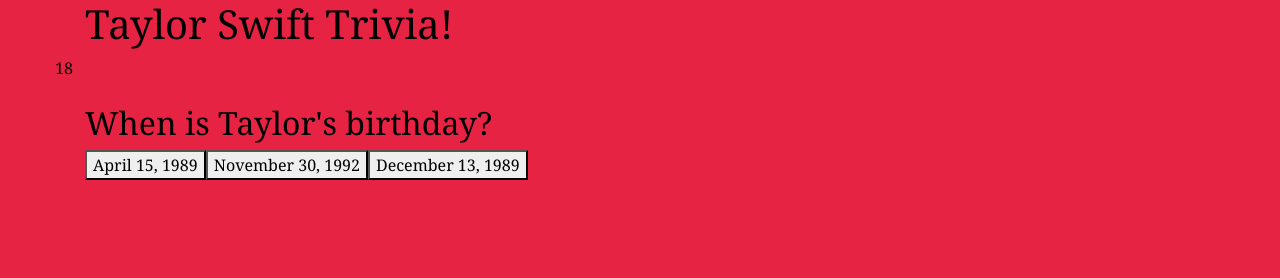
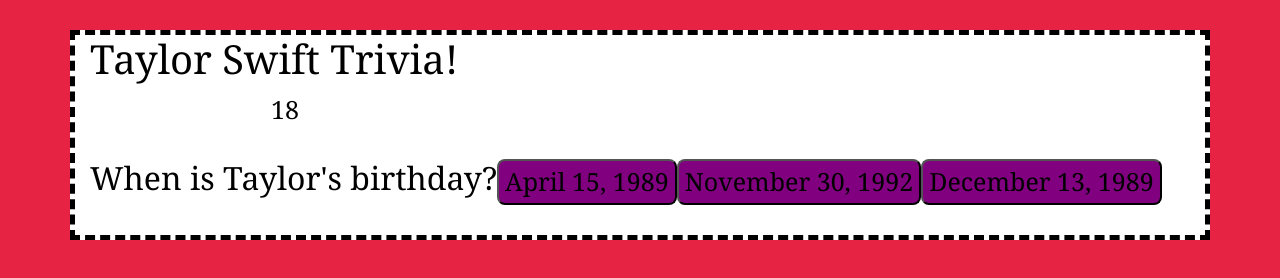
Before and after one commit to alexszoeke/TriviaGame, a plain HTML site: page index.html in a window 1280 px wide. Both pictures are taken after a click on the button "Start!". Drawn offline with nearby package versions, Linux system fonts and the light colour scheme.

Commit message:
CSS is working!

```diff
--- a/assets/css/style.css
+++ b/assets/css/style.css
@@ -1,24 +1,33 @@
 body {
     background-color: rgb(231, 35, 67);
     font-family: Cambria, Cochin, Georgia, Times, 'Times New Roman', serif;
-    font-size: 16px;
+    font-size: 15px;
     color: black
-};
+}
 
 .container {
     margin: 30px auto;
     background-color: #ffffff;
     border: dashed black 5px;
-};
+}
+
 #wrapper {
     margin: 30px auto;
     background-color: #ffffff;
-    border: dashed black 5px;
-};
+}
+
 
 button {
-    border-radius: 1rem;
-    height: 50px;
-    width: 10px;
-    margin: 10px;
-};
+    background-color: purple;
+    border-radius: .5rem;
+    font-size: 25px;
+
+}
+
+#start, #timer {
+    margin-left: 12.25rem;
+}
+
+#timer {
+    font-size: 25px;
+}
--- a/assets/javascript/app.js
+++ b/assets/javascript/app.js
@@ -57,7 +57,7 @@
                 timer = setInterval(game.countDown, 1000);
                 $("#wrapper").html("<br><h2>" + game.questions[game.currentQuestion].question + "</h2>");
                 for (i = 0; i < game.questions[game.currentQuestion].answers.length; i++) {
-                $("#wrapper").append('<button class="answer-button" id="button-' + i + '" data-name="' + game.questions[game.currentQuestion].answers[i] + '">' + game.questions[game.currentQuestion].answers[i] + "</button>").css("button{border-radius: 1rem;}");
+                $("#wrapper").append('<br><button class="answer-button" id="button-' + i + '" data-name="' + game.questions[game.currentQuestion].answers[i] + '">' + game.questions[game.currentQuestion].answers[i] + "</button>").css("button{border-radius: 1rem;}");
                 }
             },
             nextQuestion: function () {
@@ -82,7 +82,7 @@
                 $("#timer").remove();
                 $("#wrapper").html("<h2>All done!</h2>");
                 $("#wrapper").append("<h3>Correct: " + game.correct + "</h3>");
-                $("#wrapper").append("<h3>Inorrect: " + game.incorrect + "</h3>");
+                $("#wrapper").append("<h3>Incorrect: " + game.incorrect + "</h3>");
                 $("#wrapper").append("<h3>Unanswered: " + game.unanswered + "</h3>");
             },
 
--- a/index.html
+++ b/index.html
@@ -20,11 +20,11 @@
             <div class="row" id="timer">
 
             </div>
-        <div class="row">
+            <div class="row justify-content-center">
                 <button id="start">Start!</button>
             </div>
         </div>
-    <div id="wrapper">
+        <div class="row" id="wrapper">
 
         </div>
     </div>
```
Lines whose indentation alone changed are shown as unchanged.
